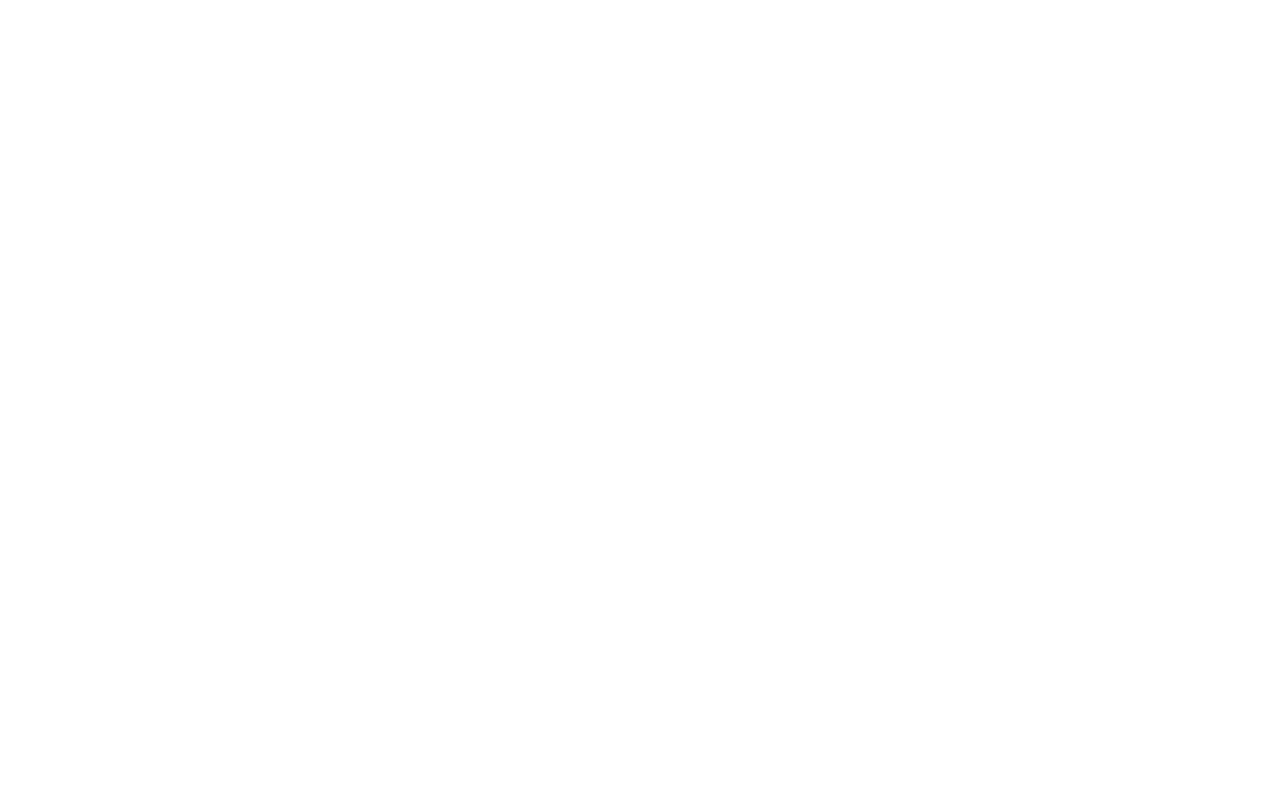
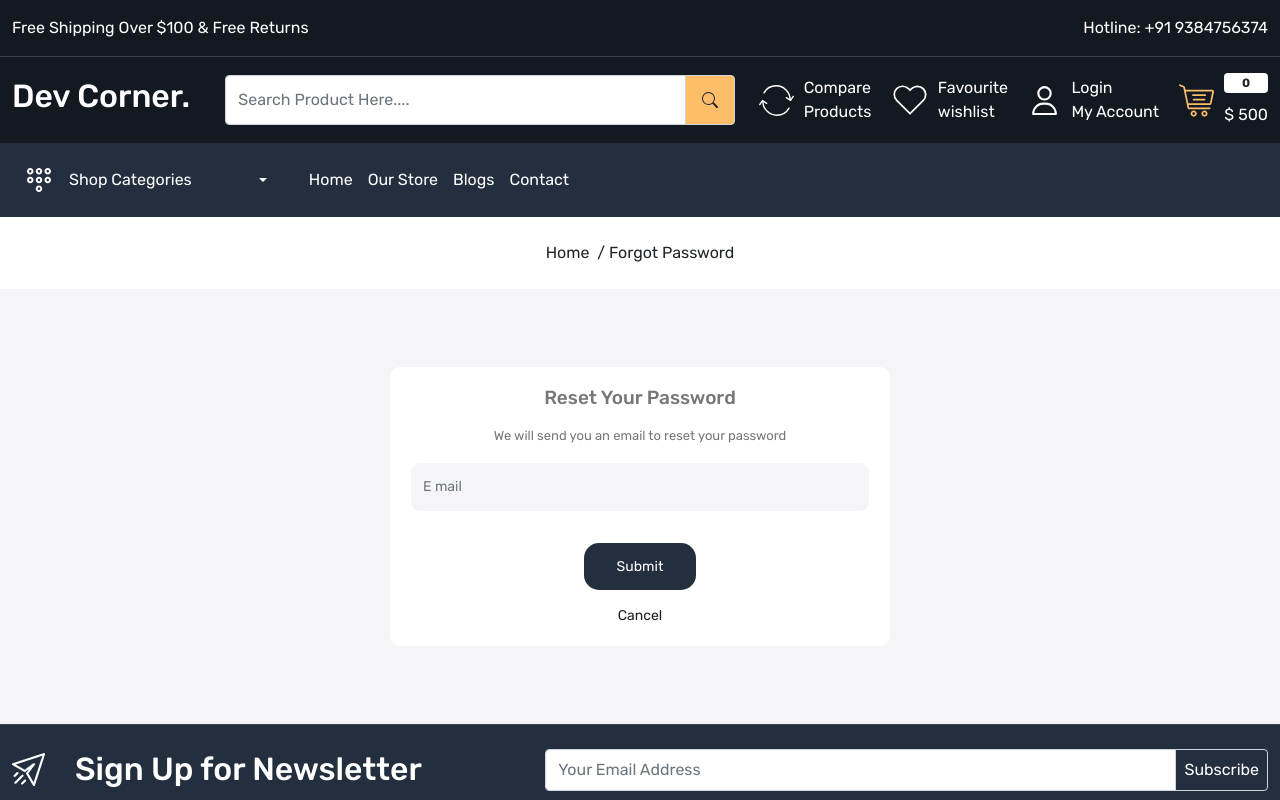
Before and after one commit to alenway/ecommerce-app, a React (Create React App) app: page /forgot-password in a window 1280 px wide. Before the commit this address had no page. Shown: the top 800 px of the page. Built offline with nearby package versions, Linux system fonts and the light colour scheme.

Commit message:
forgot password page
created forgot password page

```diff
--- a/src/App.css
+++ b/src/App.css
@@ -644,6 +644,11 @@
   color: var(--color-777777);
 }
 
+.auth-card p {
+  font-size: 13px;
+  color: var(--color-777777);
+}
+
 .auth-card .form-control {
   height: 50px;
   background-color: var(--color-f5f5f7);
--- a/src/App.js
+++ b/src/App.js
@@ -10,6 +10,7 @@
 import CompareProduct from "./pages/CompareProduct";
 import Wishlist from "./pages/Wishlist";
 import Login from "./pages/Login";
+import Forgotpassword from "./pages/Forgotpassword";
 
 function App() {
   return (
@@ -25,6 +26,7 @@
             <Route path="compare-product" element={<CompareProduct />} />
             <Route path="wishlist" element={<Wishlist />} />
             <Route path="login" element={<Login />} />
+            <Route path="forgot-password" element={<Forgotpassword />} />
           </Route>
         </Routes>
       </BrowserRouter>
--- a/src/pages/Forgotpassword.js
+++ b/src/pages/Forgotpassword.js
@@ -1,12 +1,44 @@
 import React from "react";
 import BreadCrumb from "../components/BreadCrumb";
 import Meta from "../components/Meta";
+import { Link } from "react-router-dom";
 
 const Forgotpassword = () => {
   return (
     <>
-      <Meta title={"Blogs"} />
-      <BreadCrumb title="Blogs" />
+      <Meta title={"Forgot Password"} />
+      <BreadCrumb title="Forgot Password" />
+      <div className="login-wrapper py-5 home-wrapper-2">
+        <div className="row">
+          <div className="col-12">
+            <div className="auth-card">
+              <h3 className="text-center mb-3">Reset Your Password</h3>
+              <p className="text-center my-2 mb-3">
+                We will send you an email to reset your password
+              </p>
+              <form action="" className="d-flex flex-column gap-15">
+                <div>
+                  <input
+                    type="email"
+                    name="email"
+                    placeholder="E mail"
+                    className="form-control"
+                  />
+                </div>
+
+                <div>
+                  <div className="mt-3 d-flex justify-content-center flex-column gap-15 align-items-center">
+                    <button className="button border-0" type="submit">
+                      Submit
+                    </button>
+                    <Link to="/login">Cancel</Link>
+                  </div>
+                </div>
+              </form>
+            </div>
+          </div>
+        </div>
+      </div>
     </>
   );
 };
--- a/src/pages/Login.js
+++ b/src/pages/Login.js
@@ -19,7 +19,7 @@
                   <input
                     type="email"
                     name="email"
-                    placeholder="email"
+                    placeholder="Email"
                     className="form-control"
                   />
                 </div>
@@ -28,7 +28,7 @@
                   <input
                     type="password"
                     name="pasword"
-                    placeholder="password"
+                    placeholder="Password"
                     className="form-control"
                   />
                 </div>
```
